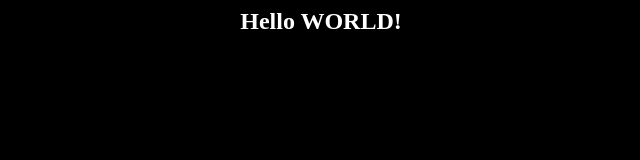
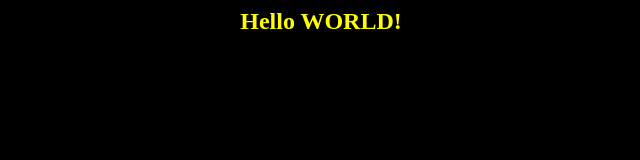
Before and after one commit to vorobyovk/DevOps-study, a plain HTML site: page index.html in a window 1280 px wide. Shown: the whole page, without its empty margins (319-959 px from the left). Drawn offline with Linux system fonts and the light colour scheme.

Commit message:
Update index.html
change color to yellow

```diff
--- a/index.html
+++ b/index.html
@@ -1,7 +1,7 @@
 <html>
 <body bgcolor=black>
  <center>
-  <h2><font color=white>Hello WORLD!</font></h2>
+  <h2><font color=yellow>Hello WORLD!</font></h2>
  </center>
 </body>
 </html>
```
